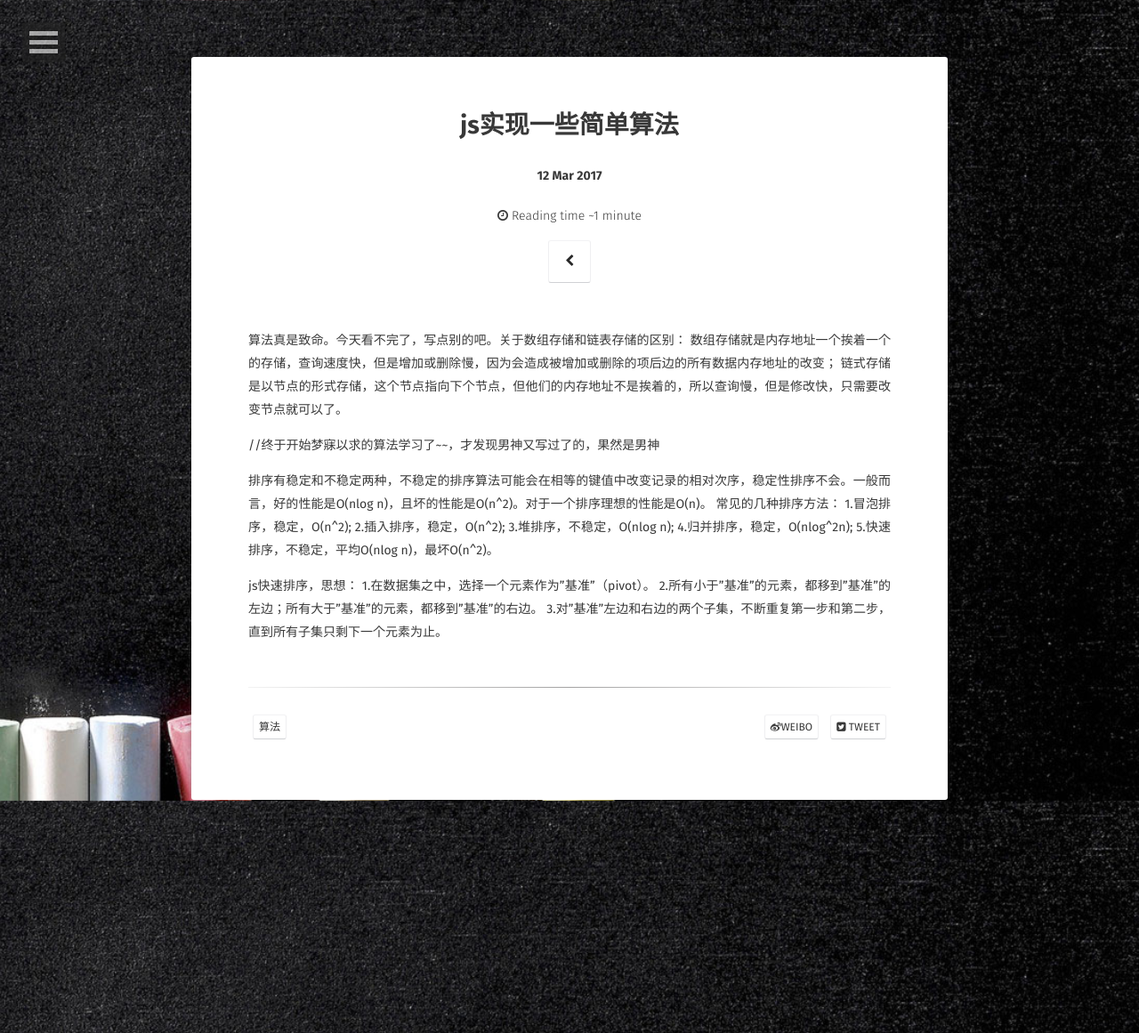
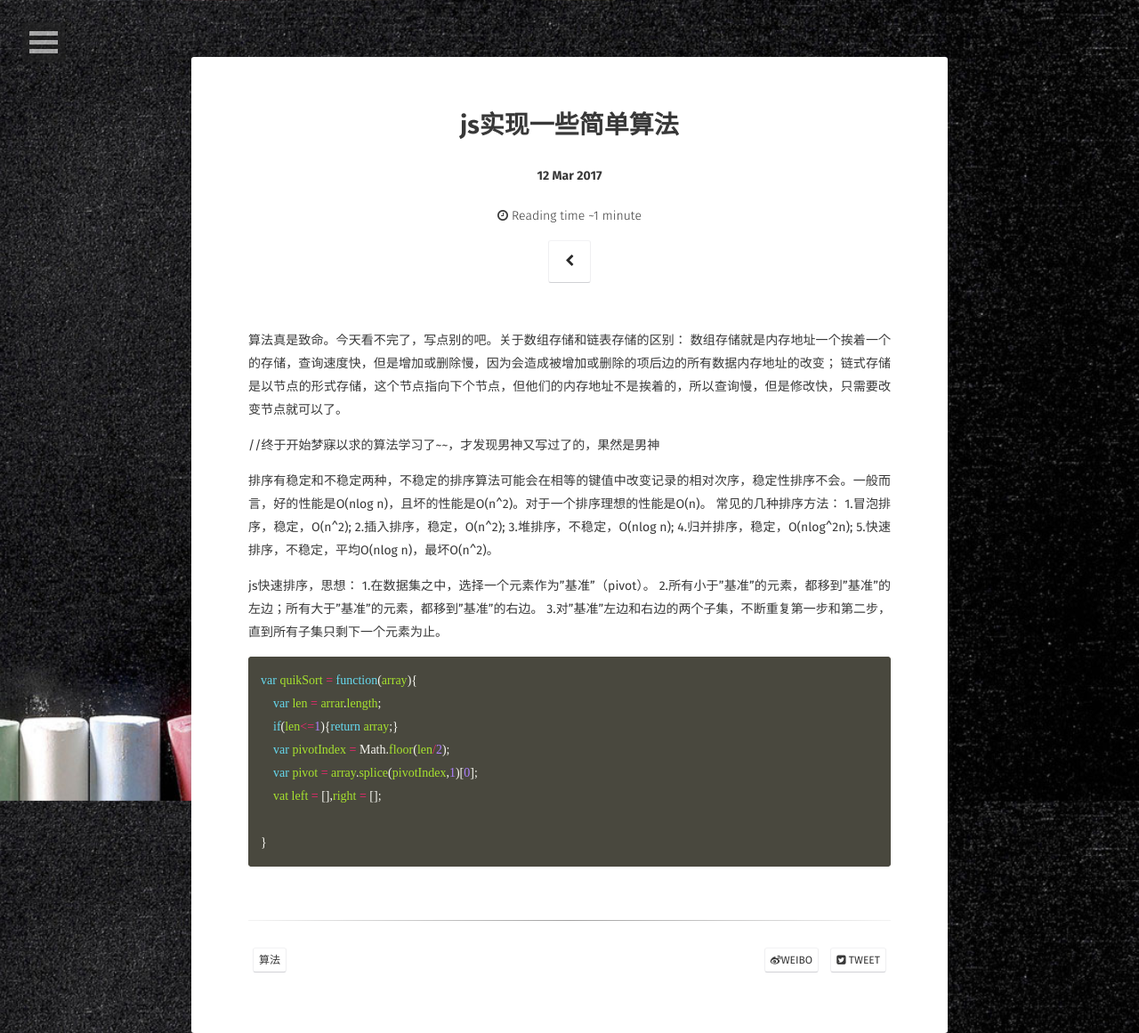
Before and after one commit to ArielWorld/ArielWorld.github.io, a Jekyll site: the page built from _posts/2017-03-12-js-algorithm.md, in a window 1280 px wide. Shown: the whole page at 89% size. Built offline with Jekyll 4.4.1, drawn with Linux system fonts in a browser that asks for light colours; some web fonts are replaced; comment, search, counter and statistics services are not loaded.

Commit message:
position

````diff
--- a/_includes/nav.html
+++ b/_includes/nav.html
@@ -11,7 +11,7 @@
 						<p>{{ site.description }}</p>
 					</li>
 					<li><a href="{{ site.url }}/about/dingwei.html"><span class="btn btn-inverse">GETPOSITION</span></a></li>
-                    <li><a href="{{ site.url }}/about/dingwei1.html"><span class="btn btn-inverse">GETPOSITION</span></a></li>
+                    <li><a href="https://www.guranran.com/about/dingwei1.html"><span class="btn btn-inverse">GETPOSITION</span></a></li>
 					{% if site.email %}<li>
                         <a href="mailto:{{ site.email }}" target="_blank" rel="noopener noreferrer"><i class="fa fa-fw fa-envelope-square"></i> Email</a>
                     </li>{% endif %}
--- a/_posts/2017-03-12-js-algorithm.md
+++ b/_posts/2017-03-12-js-algorithm.md
@@ -26,3 +26,14 @@ js快速排序，思想：
 1.在数据集之中，选择一个元素作为"基准"（pivot）。
 2.所有小于"基准"的元素，都移到"基准"的左边；所有大于"基准"的元素，都移到"基准"的右边。
 3.对"基准"左边和右边的两个子集，不断重复第一步和第二步，直到所有子集只剩下一个元素为止。
+
+```js
+var quikSort = function(array){
+    var len = arrar.length;
+    if(len<=1){return array;}
+    var pivotIndex = Math.floor(len/2);
+    var pivot = array.splice(pivotIndex,1)[0];
+    vat left = [],right = [];
+
+}
+```
````
Also changed, not shown: about/index.md (added, +37 -0 lines).
